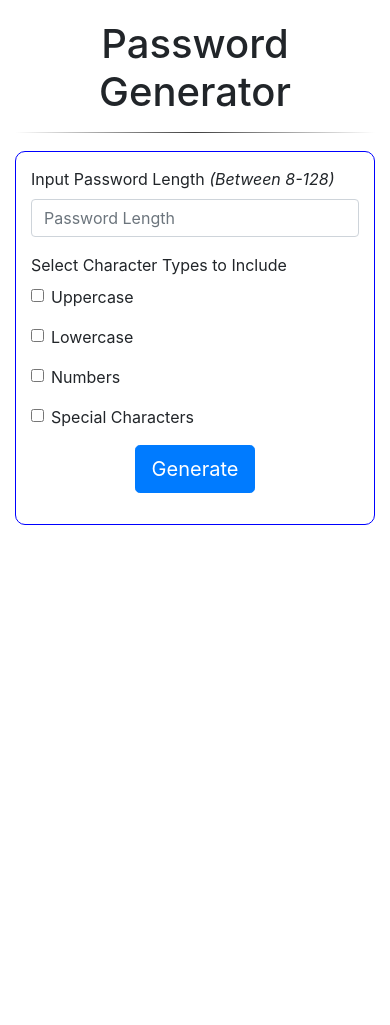
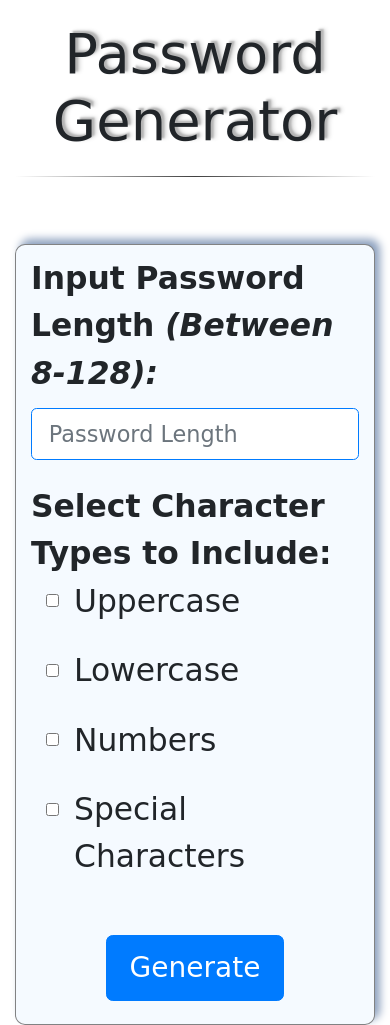
Before and after one commit to mhans003/passwordgenerator, a plain HTML site: page index.html in a window 390 px wide. Before the commit the page ends 844 px from the top, so only its background shows below. Drawn offline with nearby package versions, Linux system fonts and the light colour scheme; some packages are replaced by stand-ins of ours; a script that the page names is missing; a web font is replaced by a local one.

Commit message:
Styled with new font, cleaner layout, colors, and more responsive to screen sizes

```diff
--- a/assets/scripts/index.js
+++ b/assets/scripts/index.js
@@ -96,7 +96,7 @@ function generatePassword() {
         password += possibleCharacters[randomIndex];
     }
 
-    document.getElementById("messageModalLabel").innerHTML = "Your Secure Password";
+    document.getElementById("messageModalLabel").innerHTML = "<span class='text-primary'>" + "Your Secure Password:" + "</span>";
     document.getElementById("password-output").innerHTML = password;
     document.getElementById("copy-button").style.display = "initial";
 }
--- a/assets/stylesheets/style.css
+++ b/assets/stylesheets/style.css
@@ -1,5 +1,12 @@
+* {
+    font-family: 'Iceland', cursive;
+    font-size: 1.4rem;
+}
+
 h1 {
     text-align: center;
+    text-shadow: 3px -2px 2px rgba(180,180,180,1.0),
+                 5px -2px 4px rgba(220,220,220,1.0);
 }
 
 hr {
@@ -8,15 +15,28 @@ hr {
     background-image: linear-gradient(to right, rgba(0, 0, 0, 0), rgba(0, 0, 0, 0.75), rgba(0, 0, 0, 0));
 }
 
+.form-check-label {
+    position: relative;
+    bottom: 10px;
+}
+
+.btn-success {
+    background-color: rgba(24,220,255,1.0) !important;
+    border: none !important;
+}
+
 #main-container {
     margin-top: 5%;
+    margin-bottom: 5%;
 }
 
 #form-container {
-    margin-top: 5%;
-    padding: 15px;
-    border: 1px solid blue;
+    box-shadow: 5px -5px 8px rgba(140,160,190,1.0);
+    background-color: rgba(245,250,255,1.0);
+    padding-top: 10px;
+    border: 1px solid rgba(100,100,100,0.8);
     border-radius: 10px;
+    max-width: 800px;
 }
 
 #copy-button {
--- a/index.html
+++ b/index.html
@@ -6,7 +6,7 @@
     <!--Fontawesome-->
     <script src="https://kit.fontawesome.com/a18bce666e.js" crossorigin="anonymous"></script>
     <!--Google Fonts-->
-
+    <link href="https://fonts.googleapis.com/css2?family=Iceland&display=swap" rel="stylesheet">
     <!--Bootstrap-->
     <link rel="stylesheet" href="https://stackpath.bootstrapcdn.com/bootstrap/4.5.0/css/bootstrap.min.css" integrity="sha384-9aIt2nRpC12Uk9gS9baDl411NQApFmC26EwAOH8WgZl5MYYxFfc+NcPb1dKGj7Sk" crossorigin="anonymous">
     <!--jQuery and Bootstrap JS-->
@@ -30,39 +30,49 @@
         <!--Bootstrap Modal-->
         <!--Modal triggers a form with questions-->
         <!--Form requests options, which are passed into a function-->
-        <div id="form-container" class="container">
+        <div id="form-container" class="container mt-5 p-md-4">
             <form>
                 <div class="form-group">
-                    <label for="inputLength">Input Password Length <i>(Between 8-128)</i></label>
-                    <input id="inputLength" type="number" class="form-control" name="inputLength" placeholder="Password Length" min="8" max="128">
+                    <label for="inputLength"><strong>Input Password Length <i>(Between 8-128):</i></strong></label>
+                    <input id="inputLength" type="number" class="form-control border-primary" name="inputLength" placeholder="Password Length" min="8" max="128">
                 </div>
                 <div class="form-group">
-                    <label for="inputTypes">Select Character Types to Include</label>
+                    <label for="inputTypes"><strong>Select Character Types to Include:</strong></label>
                     <div id="inputTypes" class="form-check">
-                        <div class="form-group">
+                        <div class="container">
+                            <div class="row">
+                                <div class="form-group col-sm-6">
                                     <input class="form-check-input" type="checkbox" value="uppercase" id="selectUppercase">
                                     <label class="form-check-label" for="selectUppercase">
                                         Uppercase
                                     </label>
                                 </div>
-                        <div class="form-group">
+                                <div class="form-group col-sm-6">
                                     <input class="form-check-input" type="checkbox" value="lowercase" id="selectLowercase">
                                     <label class="form-check-label" for="selectLowercase">
                                         Lowercase
                                     </label>
                                 </div>
-                        <div class="form-group">
+                            </div>
+                            <div class="row">
+                                <div class="form-group col-sm-6">
                                     <input class="form-check-input" type="checkbox" value="numbers" id="selectNumbers">
                                     <label class="form-check-label" for="selectNumbers">
                                         Numbers
                                     </label>
                                 </div>
-                        <div class="form-group">
+                                <div class="form-group col-sm-6">
                                     <input class="form-check-input" type="checkbox" value="specialchars" id="selectSpecial">
                                     <label class="form-check-label" for="selectSpecial">
                                         Special Characters
                                     </label>
                                 </div>
+                            </div>
+
+
+                        </div>
+
+
                     </div>
                 </div>
                 <div class="form-group text-center">
```
Lines whose indentation alone changed are shown as unchanged.
